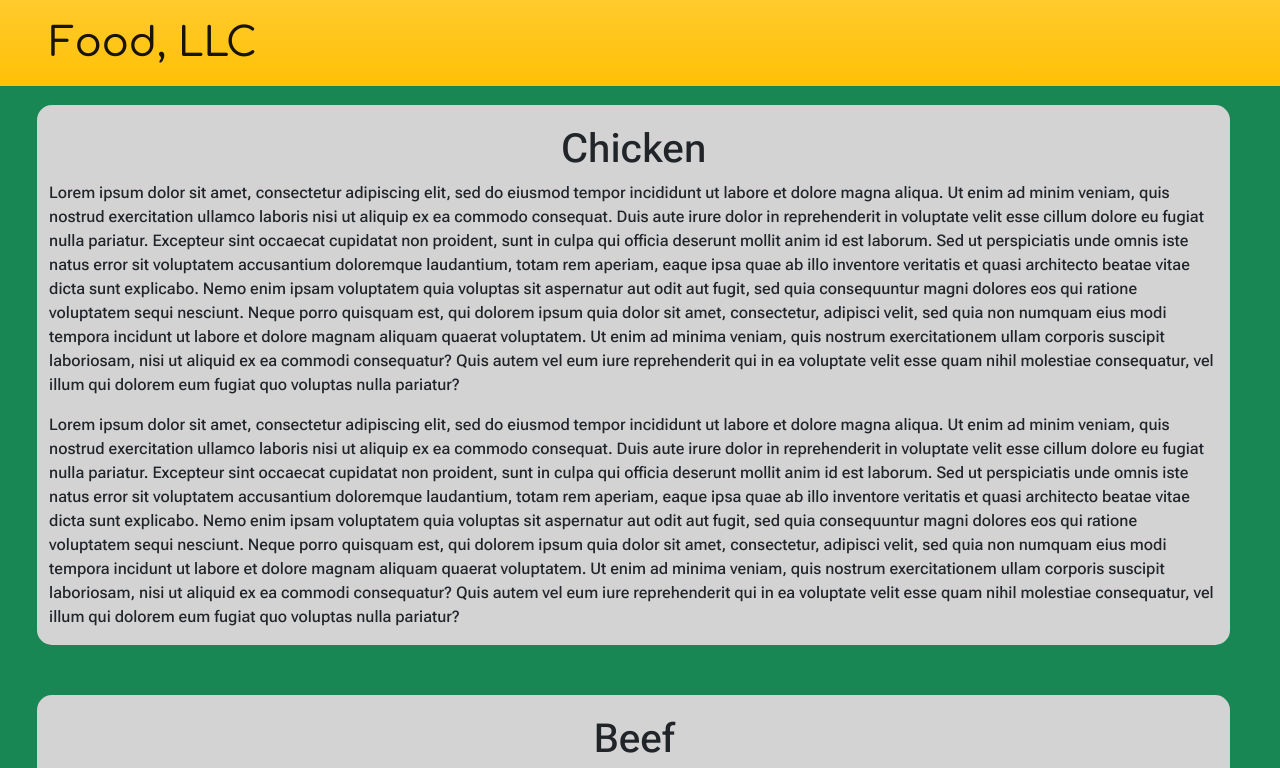
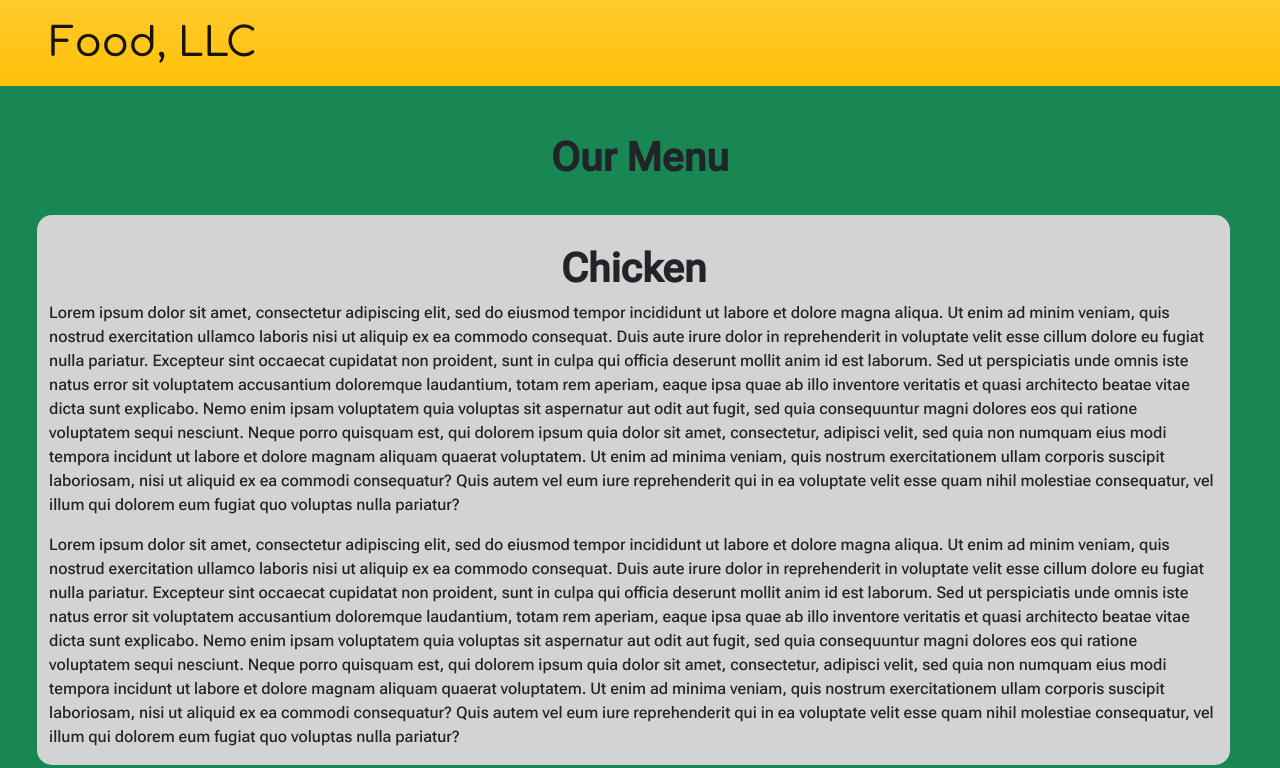
Before and after one commit to andyaes/module3-solution, a plain HTML site: page index.html in a window 1280 px wide. Shown: the top 768 px of the page. Drawn offline with nearby package versions, Linux system fonts and the light colour scheme.

Commit message:
Final files

```diff
--- a/css/styles.css
+++ b/css/styles.css
@@ -6,7 +6,8 @@
 
 h1 {
     text-align: center;
-    margin-top: 20px;
+    margin-top: 30px;
+    font-weight: 800;
 }
 
 
--- a/index.html
+++ b/index.html
@@ -36,14 +36,17 @@
 
         </header>
         <div class="container-fluid container2">
+            <br>
+
+            <h1>Our Menu</h1>
         <div class="container-fluid box">
-            <h1>Chicken</h1>
+            <h1 id="Chicken">Chicken</h1>
             <p>Lorem ipsum dolor sit amet, consectetur adipiscing elit, sed do eiusmod tempor incididunt ut labore et dolore magna aliqua. Ut enim ad minim veniam, quis nostrud exercitation ullamco laboris nisi ut aliquip ex ea commodo consequat. Duis aute irure dolor in reprehenderit in voluptate velit esse cillum dolore eu fugiat nulla pariatur. Excepteur sint occaecat cupidatat non proident, sunt in culpa qui officia deserunt mollit anim id est laborum. Sed ut perspiciatis unde omnis iste natus error sit voluptatem accusantium doloremque laudantium, totam rem aperiam, eaque ipsa quae ab illo inventore veritatis et quasi architecto beatae vitae dicta sunt explicabo. Nemo enim ipsam voluptatem quia voluptas sit aspernatur aut odit aut fugit, sed quia consequuntur magni dolores eos qui ratione voluptatem sequi nesciunt. Neque porro quisquam est, qui dolorem ipsum quia dolor sit amet, consectetur, adipisci velit, sed quia non numquam eius modi tempora incidunt ut labore et dolore magnam aliquam quaerat voluptatem. Ut enim ad minima veniam, quis nostrum exercitationem ullam corporis suscipit laboriosam, nisi ut aliquid ex ea commodi consequatur? Quis autem vel eum iure reprehenderit qui in ea voluptate velit esse quam nihil molestiae consequatur, vel illum qui dolorem eum fugiat quo voluptas nulla pariatur?</p>
             <p>Lorem ipsum dolor sit amet, consectetur adipiscing elit, sed do eiusmod tempor incididunt ut labore et dolore magna aliqua. Ut enim ad minim veniam, quis nostrud exercitation ullamco laboris nisi ut aliquip ex ea commodo consequat. Duis aute irure dolor in reprehenderit in voluptate velit esse cillum dolore eu fugiat nulla pariatur. Excepteur sint occaecat cupidatat non proident, sunt in culpa qui officia deserunt mollit anim id est laborum. Sed ut perspiciatis unde omnis iste natus error sit voluptatem accusantium doloremque laudantium, totam rem aperiam, eaque ipsa quae ab illo inventore veritatis et quasi architecto beatae vitae dicta sunt explicabo. Nemo enim ipsam voluptatem quia voluptas sit aspernatur aut odit aut fugit, sed quia consequuntur magni dolores eos qui ratione voluptatem sequi nesciunt. Neque porro quisquam est, qui dolorem ipsum quia dolor sit amet, consectetur, adipisci velit, sed quia non numquam eius modi tempora incidunt ut labore et dolore magnam aliquam quaerat voluptatem. Ut enim ad minima veniam, quis nostrum exercitationem ullam corporis suscipit laboriosam, nisi ut aliquid ex ea commodi consequatur? Quis autem vel eum iure reprehenderit qui in ea voluptate velit esse quam nihil molestiae consequatur, vel illum qui dolorem eum fugiat quo voluptas nulla pariatur?</p>
 
         </div>
         <div class="container-fluid box">
-            <h1>Beef</h1>
+            <h1 id="Beef">Beef</h1>
             <p>Lorem ipsum dolor sit amet, consectetur adipiscing elit, sed do eiusmod tempor incididunt ut labore et dolore magna aliqua. Ut enim ad minim veniam, quis nostrud exercitation ullamco laboris nisi ut aliquip ex ea commodo consequat. Duis aute irure dolor in reprehenderit in voluptate velit esse cillum dolore eu fugiat nulla pariatur. Excepteur sint occaecat cupidatat non proident, sunt in culpa qui officia deserunt mollit anim id est laborum. Sed ut perspiciatis unde omnis iste natus error sit voluptatem accusantium doloremque laudantium, totam rem aperiam, eaque ipsa quae ab illo inventore veritatis et quasi architecto beatae vitae dicta sunt explicabo. Nemo enim ipsam voluptatem quia voluptas sit aspernatur aut odit aut fugit, sed quia consequuntur magni dolores eos qui ratione voluptatem sequi nesciunt. Neque porro quisquam est, qui dolorem ipsum quia dolor sit amet, consectetur, adipisci velit, sed quia non numquam eius modi tempora incidunt ut labore et dolore magnam aliquam quaerat voluptatem. Ut enim ad minima veniam, quis nostrum exercitationem ullam corporis suscipit laboriosam, nisi ut aliquid ex ea commodi consequatur? Quis autem vel eum iure reprehenderit qui in ea voluptate velit esse quam nihil molestiae consequatur, vel illum qui dolorem eum fugiat quo voluptas nulla pariatur?</p>
             <p>Lorem ipsum dolor sit amet, consectetur adipiscing elit, sed do eiusmod tempor incididunt ut labore et dolore magna aliqua. Ut enim ad minim veniam, quis nostrud exercitation ullamco laboris nisi ut aliquip ex ea commodo consequat. Duis aute irure dolor in reprehenderit in voluptate velit esse cillum dolore eu fugiat nulla pariatur. Excepteur sint occaecat cupidatat non proident, sunt in culpa qui officia deserunt mollit anim id est laborum. Sed ut perspiciatis unde omnis iste natus error sit voluptatem accusantium doloremque laudantium, totam rem aperiam, eaque ipsa quae ab illo inventore veritatis et quasi architecto beatae vitae dicta sunt explicabo. Nemo enim ipsam voluptatem quia voluptas sit aspernatur aut odit aut fugit, sed quia consequuntur magni dolores eos qui ratione voluptatem sequi nesciunt. Neque porro quisquam est, qui dolorem ipsum quia dolor sit amet, consectetur, adipisci velit, sed quia non numquam eius modi tempora incidunt ut labore et dolore magnam aliquam quaerat voluptatem. Ut enim ad minima veniam, quis nostrum exercitationem ullam corporis suscipit laboriosam, nisi ut aliquid ex ea commodi consequatur? Quis autem vel eum iure reprehenderit qui in ea voluptate velit esse quam nihil molestiae consequatur, vel illum qui dolorem eum fugiat quo voluptas nulla pariatur?</p>
 
```
